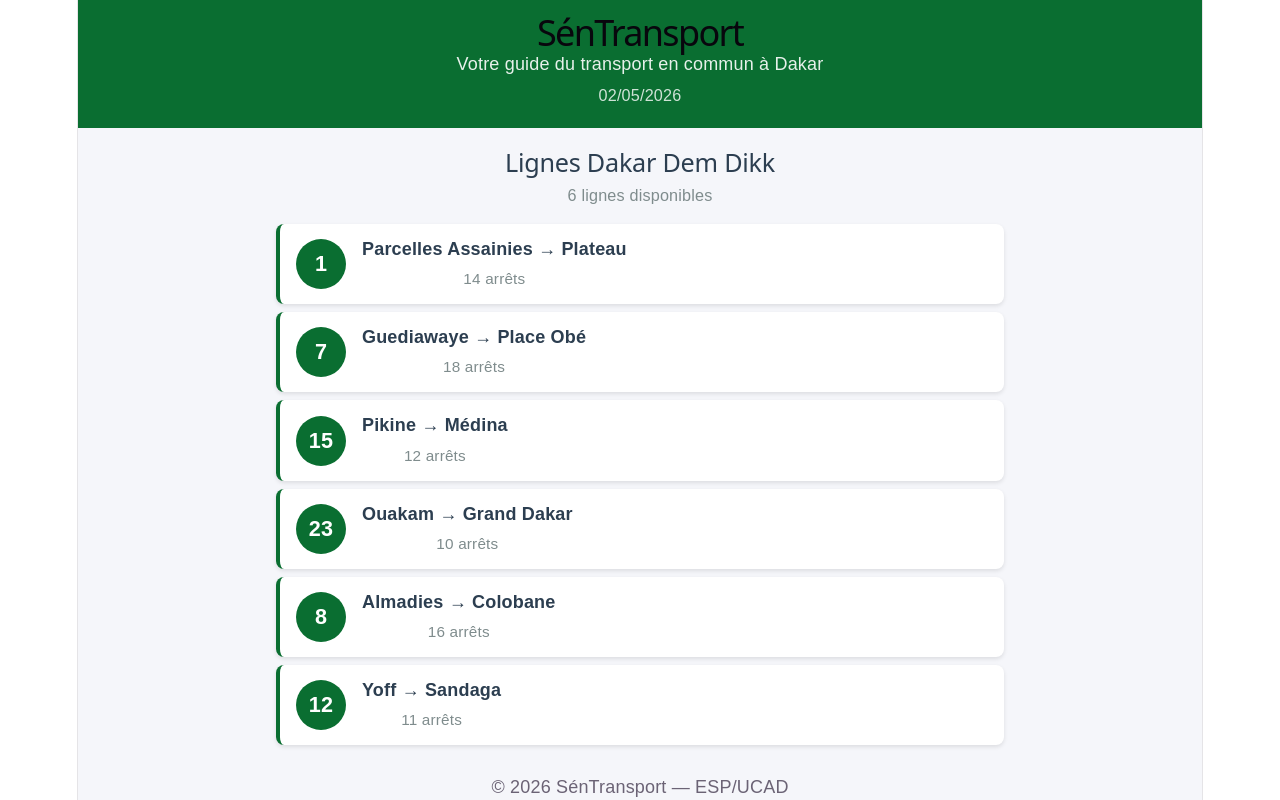
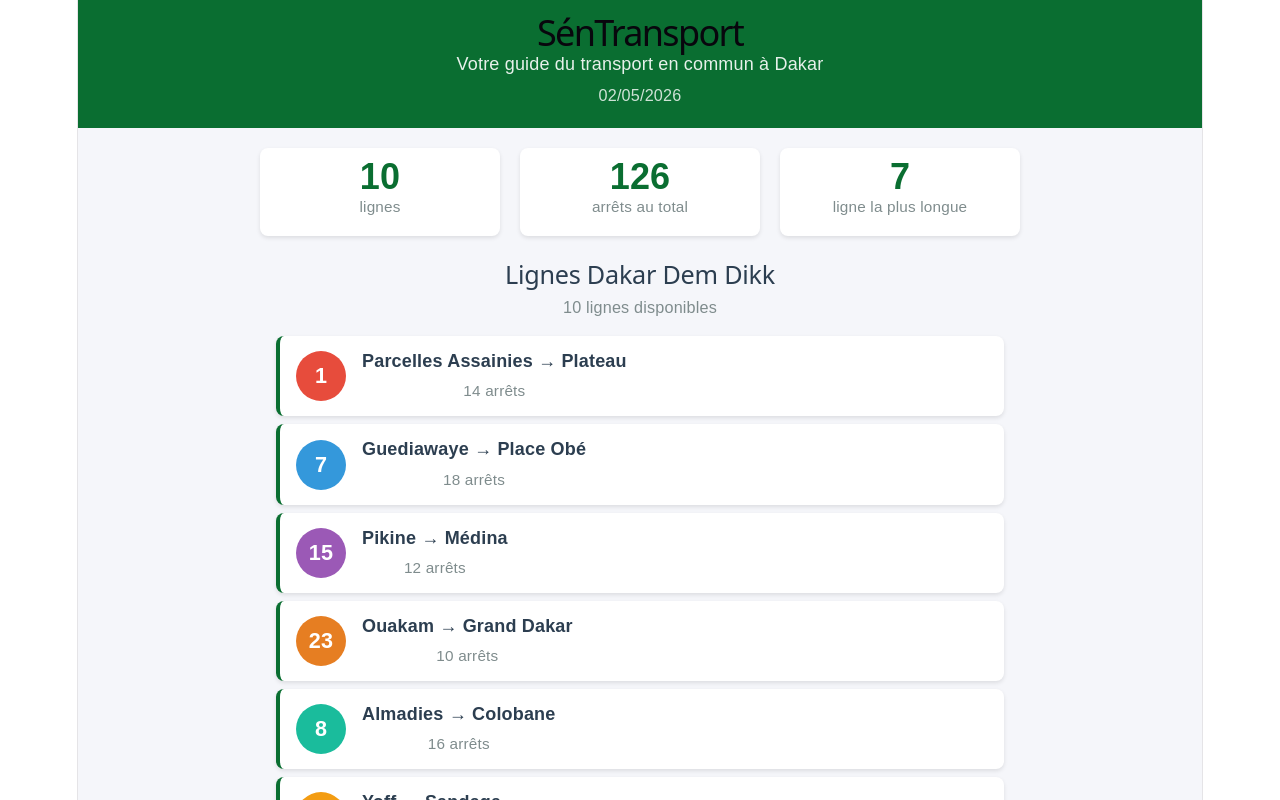
Before and after one commit to nanaketab/sentransport, a React (Vite) app: page / in a window 1280 px wide. Shown: the top 800 px of the page. Built offline with nearby package versions, Linux system fonts and the light colour scheme.

Commit message:
Exercices Lab 2 : couleurs, StatReseau, 10 lignes

```diff
--- a/src/App.jsx
+++ b/src/App.jsx
@@ -2,21 +2,27 @@
 import Header from './Header';
 import ListeLignes from './ListeLignes';
 import Footer from './Footer';
+import StatReseau from './StatReseau';
 
 function App() {
   const lignes = [
-    { id:1, numero:"1",  depart:"Parcelles Assainies", arrivee:"Plateau",      arrets:14 },
-    { id:2, numero:"7",  depart:"Guediawaye",          arrivee:"Place Obé",    arrets:18 },
-    { id:3, numero:"15", depart:"Pikine",              arrivee:"Médina",       arrets:12 },
-    { id:4, numero:"23", depart:"Ouakam",              arrivee:"Grand Dakar",  arrets:10 },
-    { id:5, numero:"8",  depart:"Almadies",            arrivee:"Colobane",     arrets:16 },
-    { id:6, numero:"12", depart:"Yoff",                arrivee:"Sandaga",      arrets:11 },
+    { id:1,  numero:"1",  depart:"Parcelles Assainies", arrivee:"Plateau",      arrets:14, couleur:"#e74c3c" },
+    { id:2,  numero:"7",  depart:"Guediawaye",          arrivee:"Place Obé",    arrets:18, couleur:"#3498db" },
+    { id:3,  numero:"15", depart:"Pikine",              arrivee:"Médina",       arrets:12, couleur:"#9b59b6" },
+    { id:4,  numero:"23", depart:"Ouakam",              arrivee:"Grand Dakar",  arrets:10, couleur:"#e67e22" },
+    { id:5,  numero:"8",  depart:"Almadies",            arrivee:"Colobane",     arrets:16, couleur:"#1abc9c" },
+    { id:6,  numero:"12", depart:"Yoff",                arrivee:"Sandaga",      arrets:11, couleur:"#f39c12" },
+    { id:7,  numero:"5",  depart:"Fann",                arrivee:"Liberté",      arrets:9,  couleur:"#e91e63" },
+    { id:8,  numero:"18", depart:"HLM",                 arrivee:"Dieuppeul",    arrets:13, couleur:"#00bcd4" },
+    { id:9,  numero:"30", depart:"Sicap",               arrivee:"Médina",       arrets:8,  couleur:"#8bc34a" },
+    { id:10, numero:"42", depart:"Liberté 6",           arrivee:"Plateau",      arrets:15, couleur:"#ff5722" },
   ];
 
   return (
     <div className="App">
       <Header />
       <main className="contenu">
+        <StatReseau lignes={lignes} />
         <ListeLignes lignes={lignes} />
       </main>
       <Footer />
--- a/src/LigneBus.jsx
+++ b/src/LigneBus.jsx
@@ -1,9 +1,11 @@
 import './LigneBus.css';
 
-function LigneBus({ numero, depart, arrivee, arrets }) {
+function LigneBus({ numero, depart, arrivee, arrets, couleur }) {
   return (
     <div className="ligne-bus">
-      <div className="ligne-numero">{numero}</div>
+      <div className="ligne-numero" style={{ backgroundColor: couleur }}>
+        {numero}
+      </div>
       <div className="ligne-info">
         <span className="ligne-trajet">{depart} → {arrivee}</span>
         <span className="ligne-arrets">{arrets} arrêts</span>
--- a/src/ListeLignes.jsx
+++ b/src/ListeLignes.jsx
@@ -13,6 +13,7 @@
           depart={ligne.depart}
           arrivee={ligne.arrivee}
           arrets={ligne.arrets}
+          couleur={ligne.couleur}
         />
       ))}
     </div>
--- /dev/null
+++ b/src/StatReseau.css
@@ -0,0 +1,28 @@
+.stat-reseau {
+  display: flex;
+  gap: 20px;
+  margin-bottom: 24px;
+}
+
+.stat-item {
+  display: flex;
+  flex-direction: column;
+  align-items: center;
+  background-color: #ffffff;
+  border-radius: 8px;
+  padding: 16px;
+  flex: 1;
+  box-shadow: 0 2px 4px rgba(0, 0, 0, 0.1);
+}
+
+.stat-chiffre {
+  font-size: 2rem;
+  font-weight: bold;
+  color: #0a6e31;
+}
+
+.stat-libelle {
+  font-size: 0.85rem;
+  color: #7f8c8d;
+  margin-top: 4px;
+}
--- /dev/null
+++ b/src/StatReseau.jsx
@@ -0,0 +1,26 @@
+import './StatReseau.css';
+
+function StatReseau({ lignes }) {
+  const totalLignes = lignes.length;
+  const totalArrets = lignes.reduce((sum, l) => sum + l.arrets, 0);
+  const ligneMax = lignes.reduce((max, l) => l.arrets > max.arrets ? l : max, lignes[0]);
+
+  return (
+    <div className="stat-reseau">
+      <div className="stat-item">
+        <span className="stat-chiffre">{totalLignes}</span>
+        <span className="stat-libelle">lignes</span>
+      </div>
+      <div className="stat-item">
+        <span className="stat-chiffre">{totalArrets}</span>
+        <span className="stat-libelle">arrêts au total</span>
+      </div>
+      <div className="stat-item">
+        <span className="stat-chiffre">{ligneMax.numero}</span>
+        <span className="stat-libelle">ligne la plus longue</span>
+      </div>
+    </div>
+  );
+}
+
+export default StatReseau;
```
